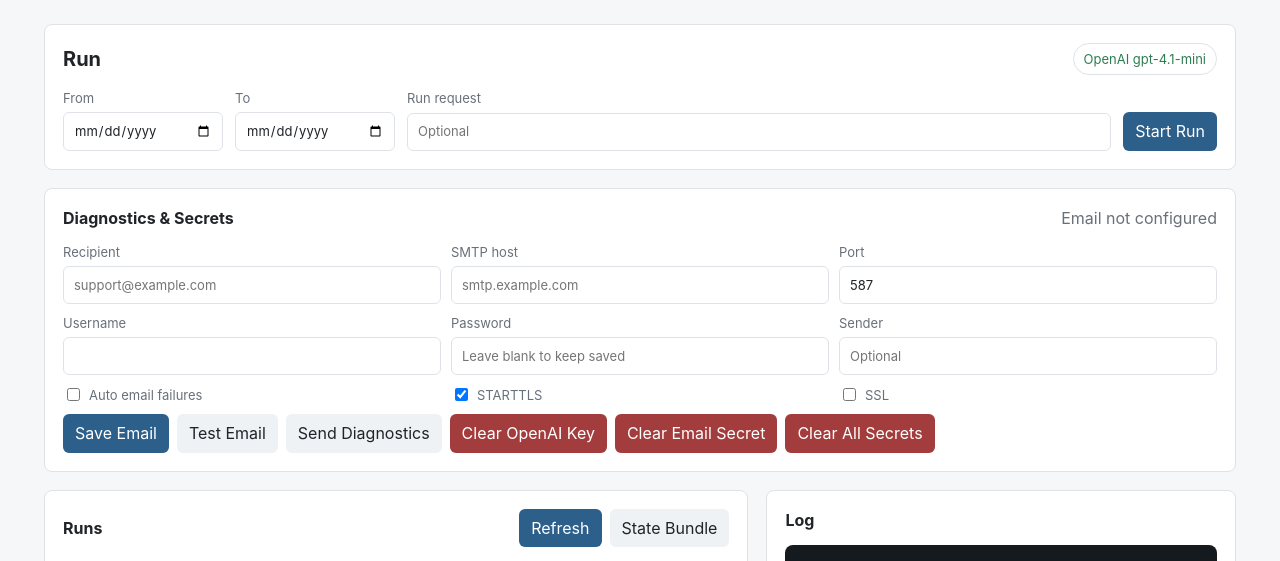
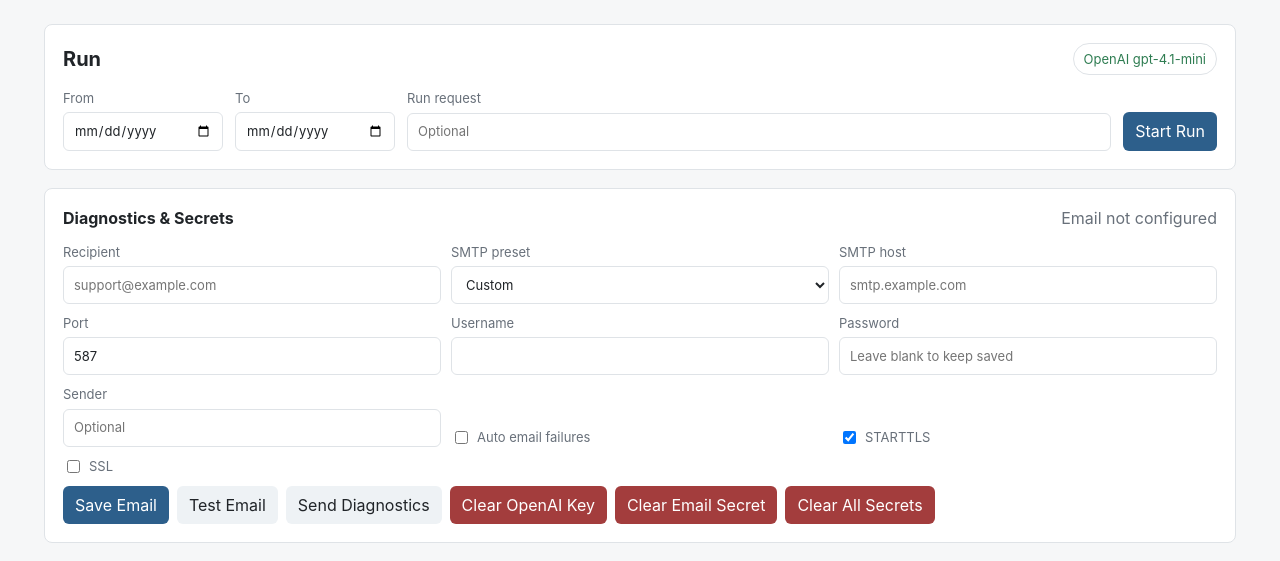
Before and after one commit to jaiprototypes/plan_commission_workbench, a FastAPI app: page / in a window 1280 px wide. Shown: the part 58-619 px from the top of the page. Run offline with FastAPI, Linux system fonts and the light colour scheme; data that the repository does not hold is empty.

Commit message:
Add diagnostic SMTP presets

```diff
--- a/plan_commission_workbench/static/app.js
+++ b/plan_commission_workbench/static/app.js
@@ -1,6 +1,13 @@
 const page = document.body.dataset.page;
 let openAiKeyPromptShown = false;
 let selectedRunId = null;
+const smtpPresets = {
+  gmail: {host: "smtp.gmail.com", port: 587, useStarttls: true, useSsl: false},
+  microsoft365: {host: "smtp.office365.com", port: 587, useStarttls: true, useSsl: false},
+  yahoo: {host: "smtp.mail.yahoo.com", port: 587, useStarttls: true, useSsl: false},
+  icloud: {host: "smtp.mail.me.com", port: 587, useStarttls: true, useSsl: false},
+  zoho: {host: "smtp.zoho.com", port: 587, useStarttls: true, useSsl: false},
+};
 
 function $(selector) {
   return document.querySelector(selector);
@@ -92,9 +99,35 @@ async function loadDiagnosticEmailSettings() {
   form.elements.enabled.checked = Boolean(settings.enabled);
   form.elements.use_ssl.checked = Boolean(settings.use_ssl);
   form.elements.use_starttls.checked = Boolean(settings.use_starttls);
+  setDiagnosticEmailPresetFromFields(form);
   if (status) {
     status.textContent = settings.configured ? "Email ready" : settings.credential_saved ? "Email settings incomplete" : "Email not configured";
   }
+}
+
+function setDiagnosticEmailPresetFromFields(form) {
+  const preset = Object.entries(smtpPresets).find(([, config]) => (
+    form.elements.smtp_host.value.trim().toLowerCase() === config.host &&
+    Number(form.elements.smtp_port.value || 587) === config.port &&
+    form.elements.use_starttls.checked === config.useStarttls &&
+    form.elements.use_ssl.checked === config.useSsl
+  ));
+  form.elements.smtp_preset.value = preset ? preset[0] : "";
+}
+
+function applyDiagnosticEmailPreset(event) {
+  const form = event.currentTarget.form;
+  const preset = smtpPresets[event.currentTarget.value];
+  if (!form || !preset) return;
+  form.elements.smtp_host.value = preset.host;
+  form.elements.smtp_port.value = preset.port;
+  form.elements.use_starttls.checked = preset.useStarttls;
+  form.elements.use_ssl.checked = preset.useSsl;
+}
+
+function markDiagnosticEmailPresetCustom(event) {
+  const form = event.currentTarget.form;
+  if (form) form.elements.smtp_preset.value = "";
 }
 
 function diagnosticEmailPayload(form) {
@@ -229,6 +262,11 @@ function setupRunPage() {
   loadRuns().catch(console.error);
   $("#health")?.addEventListener("click", () => promptForOpenAiKey().catch((error) => alert(error.message)));
   $("#diagnostic-email-form")?.addEventListener("submit", (event) => saveDiagnosticEmailSettings(event).catch((error) => alert(error.message)));
+  $("#diagnostic-email-form")?.elements.smtp_preset?.addEventListener("change", applyDiagnosticEmailPreset);
+  $("#diagnostic-email-form")?.elements.smtp_host?.addEventListener("input", markDiagnosticEmailPresetCustom);
+  $("#diagnostic-email-form")?.elements.smtp_port?.addEventListener("input", markDiagnosticEmailPresetCustom);
+  $("#diagnostic-email-form")?.elements.use_starttls?.addEventListener("change", markDiagnosticEmailPresetCustom);
+  $("#diagnostic-email-form")?.elements.use_ssl?.addEventListener("change", markDiagnosticEmailPresetCustom);
   $("#test-diagnostic-email")?.addEventListener("click", () => testDiagnosticEmail().catch((error) => alert(error.message)));
   $("#send-diagnostic-email")?.addEventListener("click", () => sendDiagnosticEmail().catch((error) => alert(error.message)));
   $("#clear-openai-key")?.addEventListener("click", () => clearOpenAiKey().catch((error) => alert(error.message)));
--- a/plan_commission_workbench/templates/run.html
+++ b/plan_commission_workbench/templates/run.html
@@ -31,6 +31,17 @@
     <label>
       Recipient
       <input name="recipient" type="email" placeholder="support@example.com">
+    </label>
+    <label>
+      SMTP preset
+      <select name="smtp_preset">
+        <option value="">Custom</option>
+        <option value="gmail">Google Workspace/Gmail</option>
+        <option value="microsoft365">Microsoft 365/Outlook</option>
+        <option value="yahoo">Yahoo Mail</option>
+        <option value="icloud">iCloud Mail</option>
+        <option value="zoho">Zoho Mail</option>
+      </select>
     </label>
     <label>
       SMTP host
```
Also changed, not shown: tests/test_server_ui.py (+13 -0 lines).
